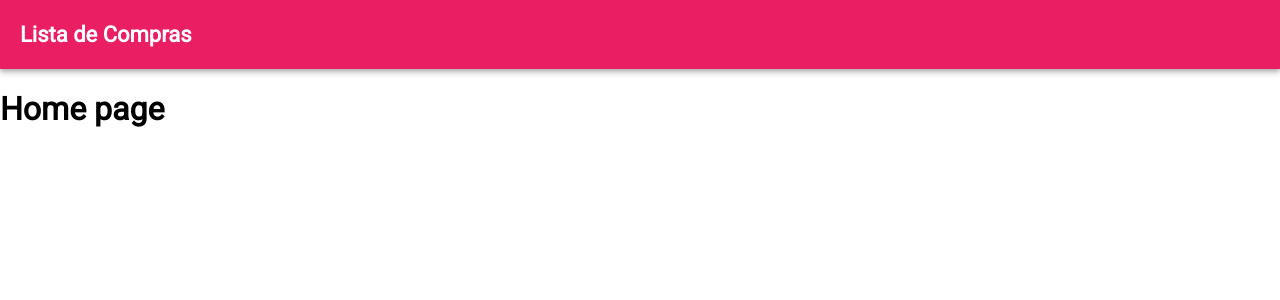
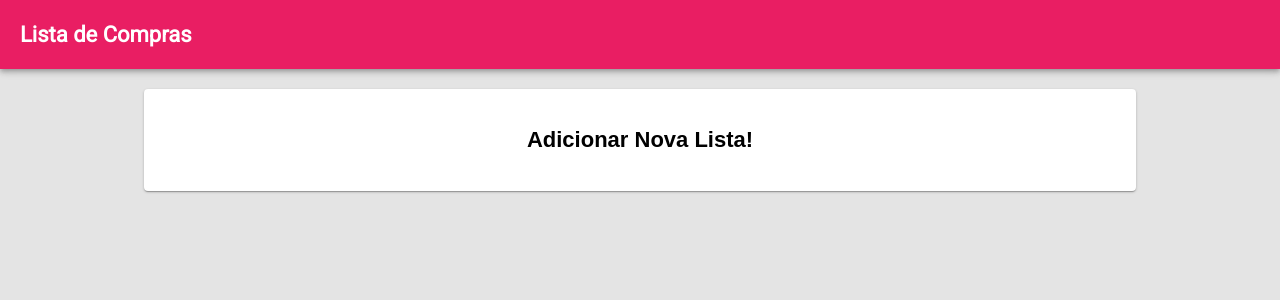
Before and after one commit to rodrigoasouza93/listacompras, a React (Create React App) app: page / in a window 1280 px wide. Shown: the top 300 px of the page. Built offline with nearby package versions, Linux system fonts and the light colour scheme; the HTML template or start-up script is replaced by a standard one.

Commit message:
Implementação inicial da Home page

```diff
--- a/src/home/home.css
+++ b/src/home/home.css
@@ -0,0 +1,25 @@
+.page-container {
+  padding: 20px;
+  display: flex;
+  flex-direction: column;
+  align-items: center;
+}
+
+.new-list-container {
+  width: 80%;
+}
+
+.card {
+  width: 100%;
+  display: flex;
+  flex-direction: column;
+}
+
+.card-action-area {
+  flex: 1;
+}
+
+.card-content {
+  display: flex;
+  justify-content: center;
+}
--- a/src/home/index.js
+++ b/src/home/index.js
@@ -1,8 +1,24 @@
 import React from 'react';
+import Card from '@material-ui/core/Card';
+import CardActionArea from '@material-ui/core/CardActionArea';
+import CardContent from '@material-ui/core/CardContent';
+
+import './home.css';
 
 const Home = (props) => (
-  <div>
-    <h1>Home page</h1>
+  <div className="page-container">
+
+    <div className="new-list-container">
+      <Card className="card">
+        <CardActionArea className="card-action-area">
+          <CardContent className="card-content">
+            <div>
+              <p className="title">Adicionar Nova Lista!</p>
+            </div>
+          </CardContent>
+        </CardActionArea>
+      </Card>
+    </div>
   </div>
 );
 
--- a/src/index.css
+++ b/src/index.css
@@ -2,4 +2,5 @@
   margin: 0;
   padding: 0;
   font-family: 'Roboto', sans-serif;
+  background-color: #E4E4E4
 }
```
